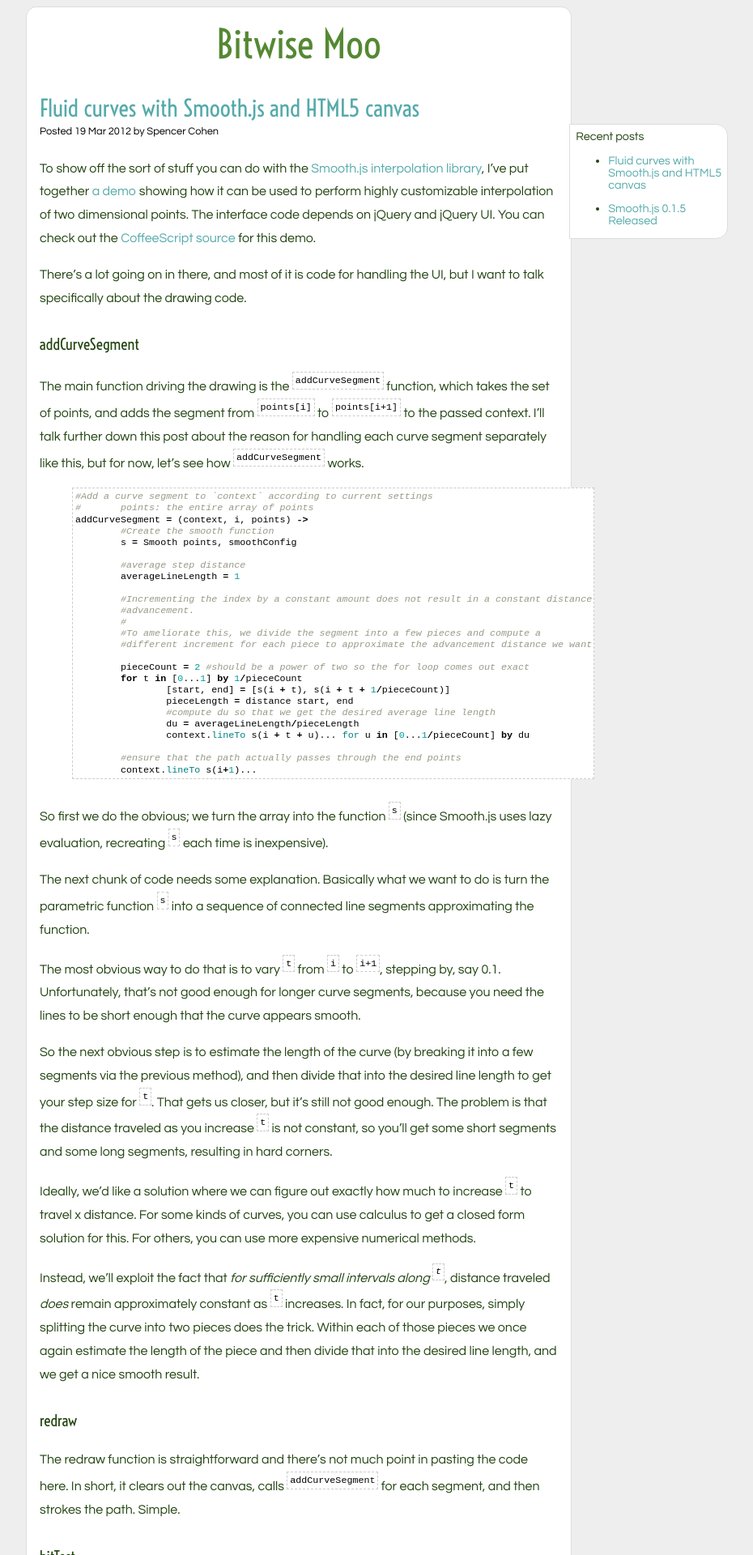
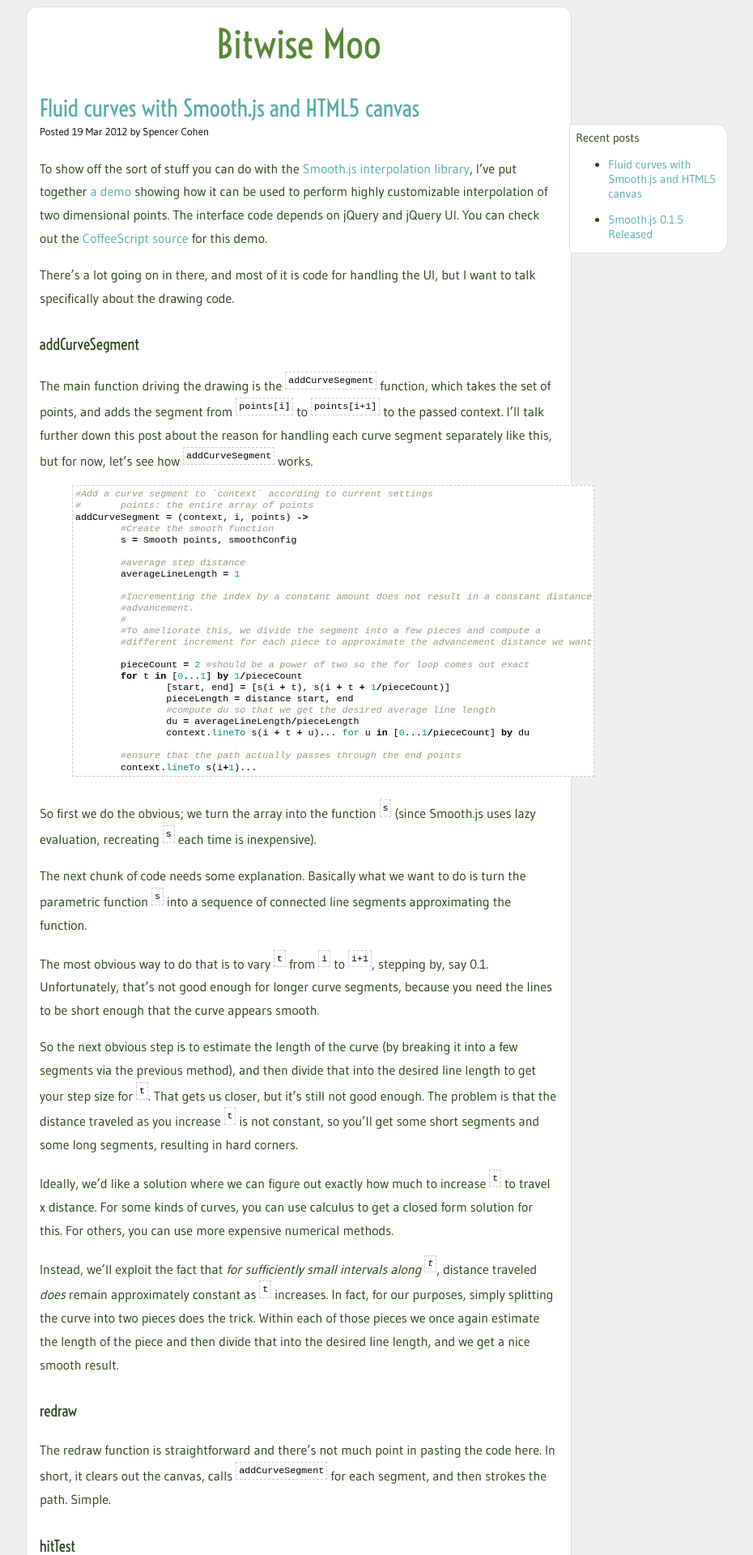
Before and after one commit to osuushi/osuushi.github.com, a Jekyll site: the page built from index.html, in a window 1280 px wide. Shown: the top 1920 px of the page at 81% size, without its empty margins (223-1153 px from the left). Built offline with Jekyll 4.4.1, drawn with Linux system fonts in a browser that asks for light colours.

Commit message:
Switch to gudea for body text

```diff
--- a/css/blog.css
+++ b/css/blog.css
@@ -1,8 +1,8 @@
-@import url(http://fonts.googleapis.com/css?family=Questrial|Voltaire);
+@import url(http://fonts.googleapis.com/css?family=Gudea|Voltaire);
 
 body {
 	background-color: #EEE;
-	font-family: "Questrial";
+	font-family: "Gudea";
 	color: #241;
 }
 
```
